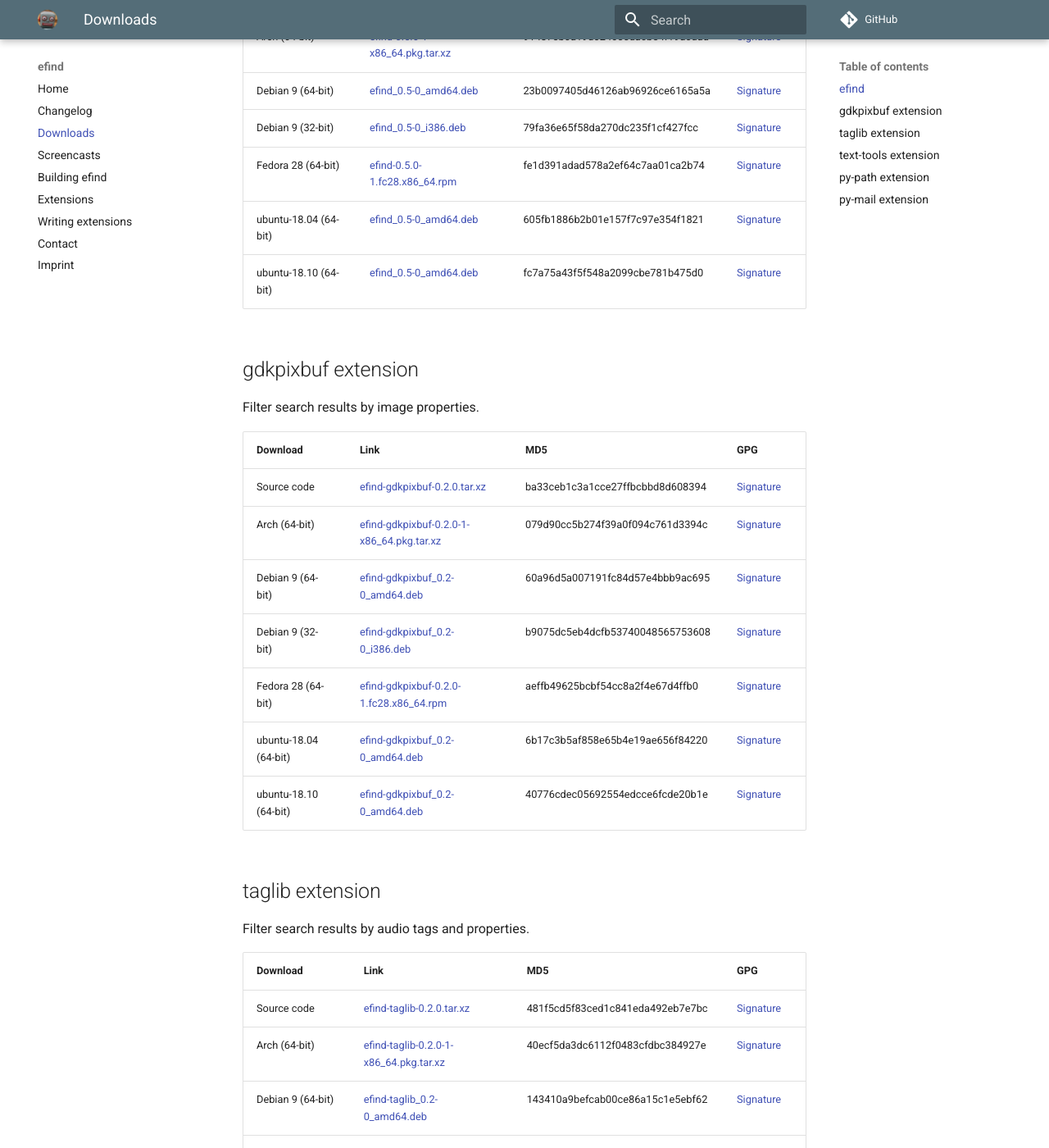
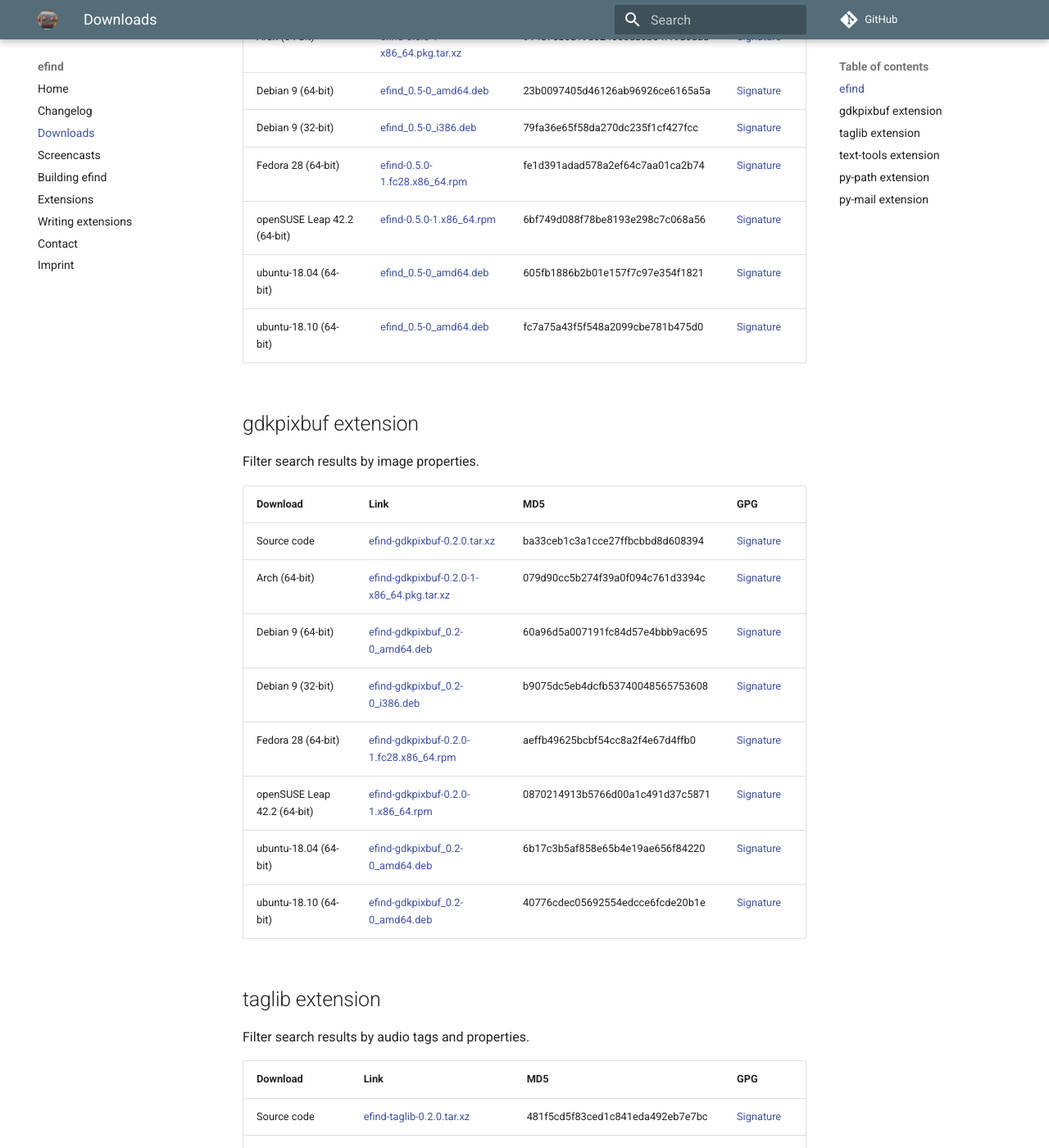
Before and after one commit to 20centaurifux/efind-website, an MkDocs documentation site: the page built from docs/downloads.md, in a window 1280 px wide and 1400 px high, scrolled down 391 px. Shown: the whole window at 82% size. Built offline with MkDocs 1.6.1 and Material for MkDocs 9.7.7, drawn with Linux system fonts in a browser that asks for light colours; comment, search, counter and statistics services are not loaded; some of the changed text lies outside the part shown.

Commit message:
openSUSE downloads

```diff
--- a/docs/downloads.md
+++ b/docs/downloads.md
@@ -11,6 +11,7 @@
 Debian 9 (64-bit)|[efind_0.5-0_amd64.deb](downloads/debian-9/efind_0.5-0_amd64.deb)|23b0097405d46126ab96926ce6165a5a|[Signature](downloads/debian-9/efind_0.5-0_amd64.deb.asc)
 Debian 9 (32-bit)|[efind_0.5-0_i386.deb](downloads/debian-9/efind_0.5-0_i386.deb)|79fa36e65f58da270dc235f1cf427fcc|[Signature](downloads/debian-9/efind_0.5-0_i386.deb.asc)
 Fedora 28 (64-bit)|[efind-0.5.0-1.fc28.x86_64.rpm](downloads/fedora-28/efind-0.5.0-1.fc28.x86_64.rpm)|fe1d391adad578a2ef64c7aa01ca2b74|[Signature](downloads/fedora-28/efind-0.5.0-1.fc28.x86_64.rpm.asc)
+openSUSE Leap 42.2 (64-bit)|[efind-0.5.0-1.x86_64.rpm](downloads/opensuse-leap/efind-0.5.0-1.x86_64.rpm)|6bf749d088f78be8193e298c7c068a56|[Signature](downloads/opensuse-leap/efind-0.5.0-1.x86_64.rpm.asc)
 ubuntu-18.04 (64-bit)|[efind_0.5-0_amd64.deb](downloads/ubuntu-18.04/efind_0.5-0_amd64.deb)|605fb1886b2b01e157f7c97e354f1821|[Signature](downloads/ubuntu-18.04/efind_0.5-0_amd64.deb.asc)
 ubuntu-18.10 (64-bit)|[efind_0.5-0_amd64.deb](downloads/ubuntu-18.10/efind_0.5-0_amd64.deb)|fc7a75a43f5f548a2099cbe781b475d0|[Signature](downloads/ubuntu-18.10/efind_0.5-0_amd64.deb.asc)
 
@@ -25,6 +26,7 @@
 Debian 9 (64-bit)|[efind-gdkpixbuf_0.2-0_amd64.deb](downloads/debian-9/efind-gdkpixbuf_0.2-0_amd64.deb)|60a96d5a007191fc84d57e4bbb9ac695|[Signature](downloads/debian-9/efind-gdkpixbuf_0.2-0_amd64.deb.asc)
 Debian 9 (32-bit)|[efind-gdkpixbuf_0.2-0_i386.deb](downloads/debian-9/efind-gdkpixbuf_0.2-0_i386.deb)|b9075dc5eb4dcfb53740048565753608|[Signature](downloads/debian-9/efind-gdkpixbuf_0.2-0_i386.deb.asc)
 Fedora 28 (64-bit)|[efind-gdkpixbuf-0.2.0-1.fc28.x86_64.rpm](downloads/fedora-28/efind-gdkpixbuf-0.2.0-1.fc28.x86_64.rpm)|aeffb49625bcbf54cc8a2f4e67d4ffb0|[Signature](downloads/fedora-28/efind-gdkpixbuf-0.2.0-1.fc28.x86_64.rpm.asc)
+openSUSE Leap 42.2 (64-bit)|[efind-gdkpixbuf-0.2.0-1.x86_64.rpm](downloads/opensuse-leap/efind-gdkpixbuf-0.2.0-1.x86_64.rpm)|0870214913b5766d00a1c491d37c5871|[Signature](downloads/opensuse-leap/efind-gdkpixbuf-0.2.0-1.x86_64.rpm.asc)
 ubuntu-18.04 (64-bit)|[efind-gdkpixbuf_0.2-0_amd64.deb](downloads/ubuntu-18.04/efind-gdkpixbuf_0.2-0_amd64.deb)|6b17c3b5af858e65b4e19ae656f84220|[Signature](downloads/ubuntu-18.04/efind-gdkpixbuf_0.2-0_amd64.deb.asc)
 ubuntu-18.10 (64-bit)|[efind-gdkpixbuf_0.2-0_amd64.deb](downloads/ubuntu-18.10/efind-gdkpixbuf_0.2-0_amd64.deb)|40776cdec05692554edcce6fcde20b1e|[Signature](downloads/ubuntu-18.10/efind-gdkpixbuf_0.2-0_amd64.deb.asc)
 
@@ -53,6 +55,7 @@
 Debian 9 (64-bit)|[efind-text-tools_0.2-0_amd64.deb](downloads/debian-9/efind-text-tools_0.2-0_amd64.deb)|5086df41369e74c19254762835120f95|[Signature](downloads/debian-9/efind-text-tools_0.2-0_amd64.deb.asc)
 Debian 9 (32-bit)|[efind-text-tools_0.2-0_i386.deb](downloads/debian-9/efind-text-tools_0.2-0_i386.deb)|de061e1d9e3f6b25fa22cd3e8a03f7ce|[Signature](downloads/debian-9/efind-text-tools_0.2-0_i386.deb.asc)
 Fedora 28 (64-bit)|[efind-text-tools-0.2.0-1.fc28.x86_64.rpm](downloads/fedora-28/efind-text-tools-0.2.0-1.fc28.x86_64.rpm)|0affd2b41d59f2e207e49939002ec4b6|[Signature](downloads/fedora-28/efind-text-tools-0.2.0-1.fc28.x86_64.rpm.asc)
+openSUSE Leap 42.2 (64-bit)|[efind-text-tools-0.2.0-1.x86_64.rpm](downloads/opensuse-leap/efind-text-tools-0.2.0-1.x86_64.rpm)|b9923ae103f43b022b7463eaf5e24a96|[Signature](downloads/opensuse-leap/efind-text-tools-0.2.0-1.x86_64.rpm.asc)
 ubuntu-18.04 (64-bit)|[efind-text-tools_0.2-0_amd64.deb](downloads/ubuntu-18.04/efind-text-tools_0.2-0_amd64.deb)|baafd46864c429d910210a1ad0e5e29d|[Signature](downloads/ubuntu-18.04/efind-text-tools_0.2-0_amd64.deb.asc)
 ubuntu-18.10 (64-bit)|[efind-text-tools_0.2-0_amd64.deb](downloads/ubuntu-18.10/efind-text-tools_0.2-0_amd64.deb)|ed6dd4fdff23616088da6b419f2da725|[Signature](downloads/ubuntu-18.10/efind-text-tools_0.2-0_amd64.deb.asc)
 
```
